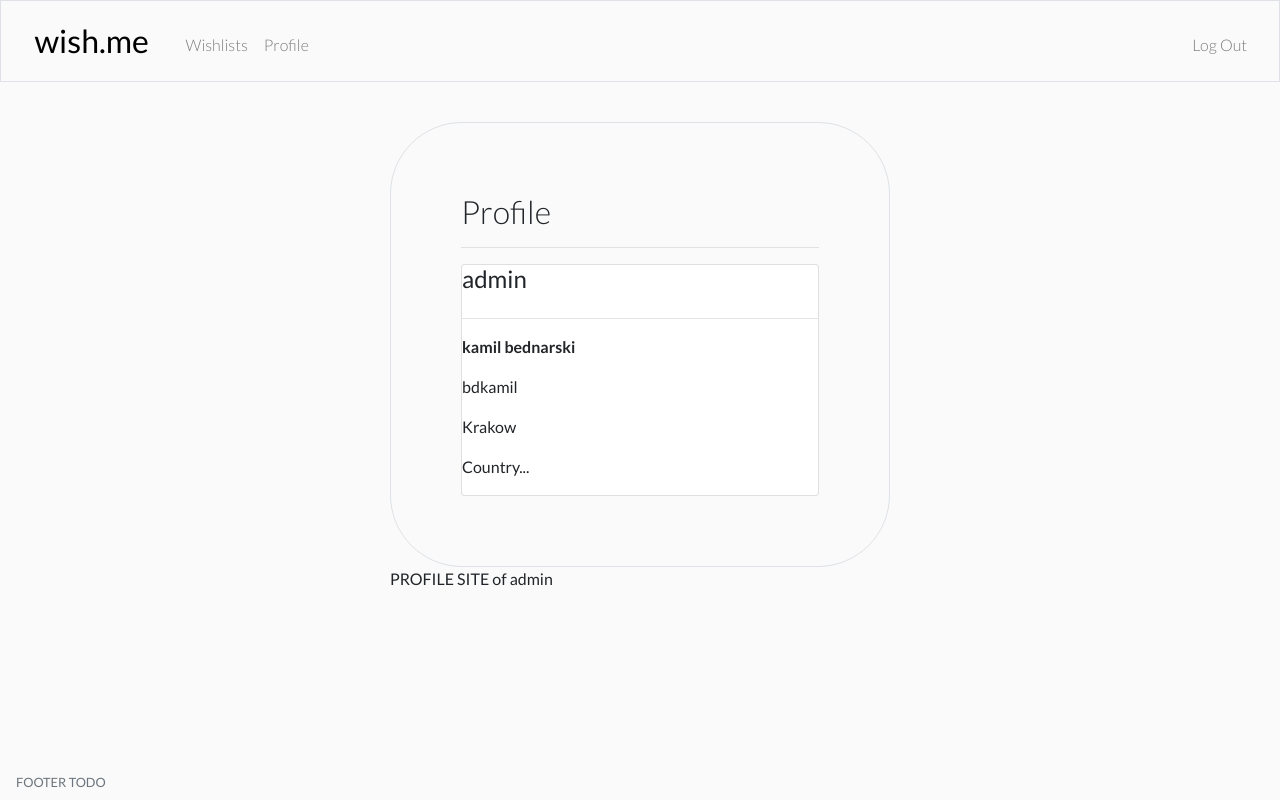
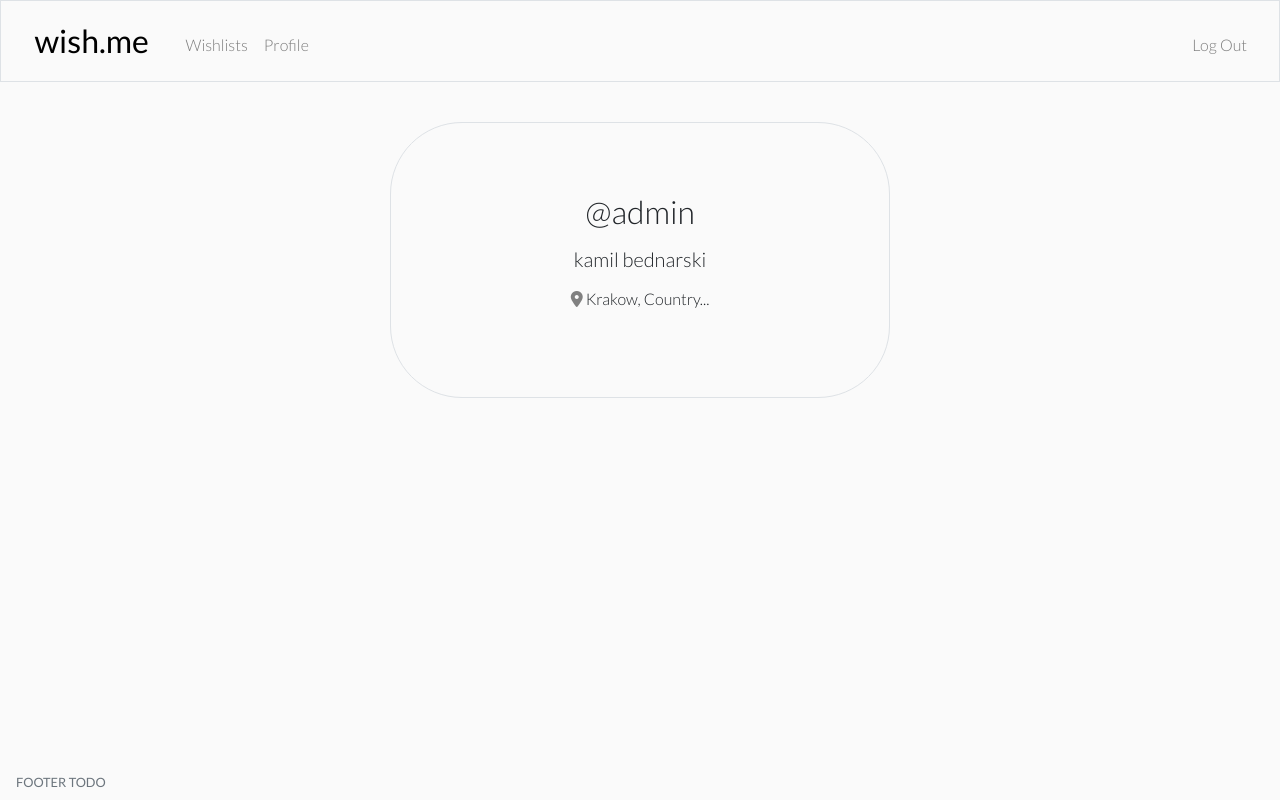
Before and after one commit to kamilbednarski/wish-me, a Flask app: a page that uses templates/profile.html in a window 1280 px wide. Run offline with Flask 2, Linux system fonts and the light colour scheme; a user stored in the database is signed in; some libraries are stand-ins or nearby versions; some web fonts are replaced.

```diff
--- a/app.py
+++ b/app.py
@@ -55,9 +55,11 @@ def register():
         # Generate password hash
         hash = generate_password_hash(request.form.get("password"), method='pbkdf2:sha256', salt_length=8)
 
-        # Add new user to database, table 'users'
+        # Add new user to database, table 'users' and 'images'
         db.execute("INSERT INTO users (username, hash, name, surname, email, city, country) VALUES (:iusername, :ihash, :iname, :isurname, :iemail, :icity, :icountry)",
                     iusername=username, ihash=hash, iname=name, isurname=surname, iemail=email, icity=city, icountry=country)
+        id = db.execute("SELECT id FROM users WHERE username = :username", username=username)
+        db.execute("INSERT INTO images (id) VALUES (:id)", id=id[0]['id'])
 
         # Redirect to login panel
         return redirect("/login")
@@ -189,7 +191,7 @@ def change_email():
     # This method changes email
     if request.method == "POST":
 
-        # Old password and new password input fields are both set to required in html code
+        # Password and email input fields are both set to required in html code
         # Additional check if password was submited
         if not request.form.get("password"):
             print("INFO: additional password submit check failed; route: change/email")
@@ -211,3 +213,15 @@ def change_email():
 
     else:
         return render_template("changeemail.html")
+
+
+@app.route("/profile/<username>/edit", methods=["GET", "POST"])
+@login_required
+def edit_profile():
+    # This method changes account details
+    if request.method == "POST":
+
+        return redirect(f"/profile/{session['username']}")
+
+    else:
+        return render_template("profileedit.html")
--- a/static/styles.css
+++ b/static/styles.css
@@ -83,6 +83,14 @@ main {
     text-decoration: none;
 }
 
+.text-medium {
+    font-weight: 300;
+}
+
+.icon-gray {
+    color: gray;
+}
+
 h2 {
     font-weight: 300;
 }
--- a/templates/profile.html
+++ b/templates/profile.html
@@ -5,24 +5,28 @@
 {% endblock %}
 
 {% block main %}
-    <div>
-        <div class="form-container border">
-            <div class="row">
-                <div class="col">
-                    <h2> Profile </h2>
-                    <hr>
-
-                    <div class="card">
-                        <h4>{{ username }}</h4>
-                        <hr>
-                        <p><strong>{{ name }} {{ surname }}</strong></p>
-                        <p>{{ email }}</p>
-                        <p>{{ city }}</p>
-                        <p>{{ country }}</p>
-                    </div>
+    <div class="form-container border">
+        <!-- Username -->
+        <div class="text-center">
+            <label class="form-label-l"><h2>@{{ username }}</h2></label>
+        </div>
+        <form action="/login" method="post" id="login_form">
+            <!-- Name and surname -->
+            <div class="form-group">
+                <div class="text-center">
+                    <h5>{{ name }} {{ surname }}</h5>
+                </div>
+            </div>
+            <div class="form-group">
+                <div class="text-center">
+                    <p>
+                        <span class="icon-gray">
+                            <i class="fas fa-map-marker-alt icon-gray"></i>
+                        </span>
+                        <span class="text-medium"> {{ city }}, {{ country }}</span>
+                    </p>
                 </div>
             </div>
         </div>
-        <p>PROFILE SITE of {{ username }}</p>
     </div>
 {% endblock %}
```
Also changed, not shown: wish.db.
